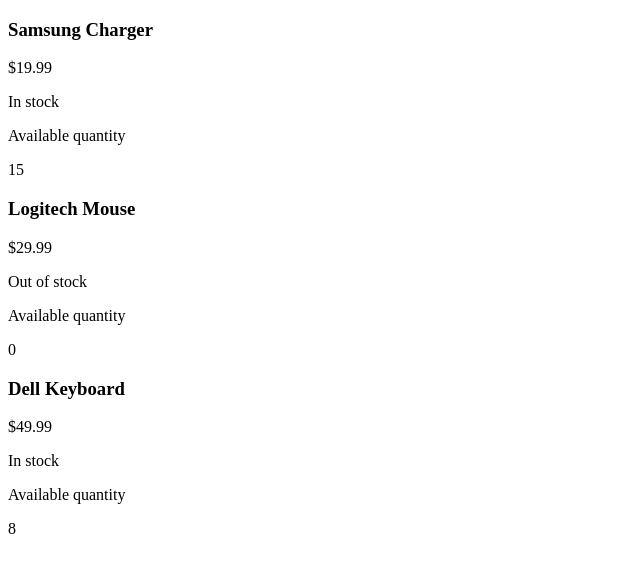
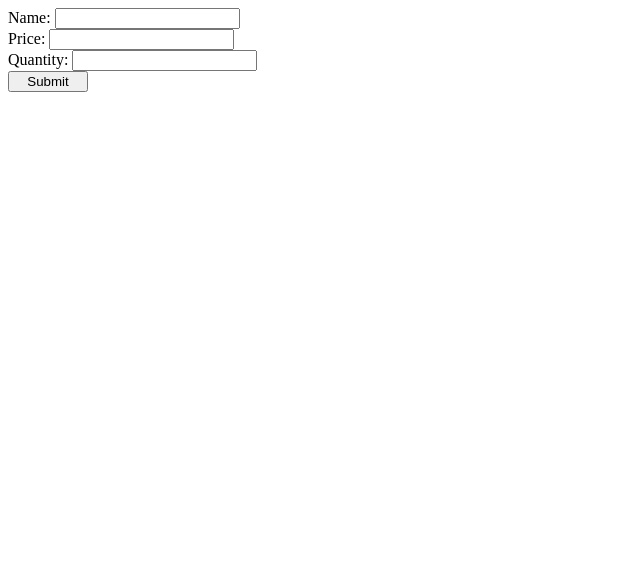
Before and after one commit to Sathvik1109/Stockpilot, a React (Vite) app: page / in a window 1280 px wide. Shown: the top 572 px of the page, without its empty margins (0-640 px from the left). Built offline with nearby package versions, Linux system fonts and the light colour scheme.

Commit message:
feat: built all the logic of handling the add product

```diff
--- a/src/App.jsx
+++ b/src/App.jsx
@@ -1,15 +1,17 @@
+import { useState } from "react";
 import ProductCard from "./components/ProductCard";
-
-const products = [
-  { id: 1, name: "Samsung Charger", price: 19.99, quantity: 15 },
-  { id: 2, name: "Logitech Mouse", price: 29.99, quantity: 0 },
-  { id: 3, name: "Dell Keyboard", price: 49.99, quantity: 8 },
-];
+import AddProduct from "./components/AddProduct";
 
 const App = () => {
+  const [products, setProducts] = useState([]);
+
+  const addProduct = (newProduct) => {
+    setProducts((prev) => [...prev, newProduct]);
+  };
+
   return (
     <div>
-      {products.map((product) => (
+      {products?.map((product) => (
         <ProductCard
           key={product.id}
           name={product.name}
@@ -17,6 +19,8 @@ const App = () => {
           quantity={product.quantity}
         />
       ))}
+
+      <AddProduct onAddProduct={addProduct} />
     </div>
   );
 };
--- /dev/null
+++ b/src/components/AddProduct.jsx
@@ -0,0 +1,101 @@
+import { useState } from "react";
+
+const AddProduct = ({ onAddProduct }) => {
+  const [name, setName] = useState("");
+  const [price, setPrice] = useState("");
+  const [quantity, setQuantity] = useState("");
+  const [errors, setErrors] = useState();
+
+  const handleSubmit = (e) => {
+    e.preventDefault();
+
+    const newErrors = {};
+
+    if (!name.trim()) {
+      newErrors.name = "Product name is required";
+    }
+
+    if (price.trim() === "" || !Number.isFinite(+price) || +price < 0) {
+      newErrors.price = "Enter a valid non negative price";
+    }
+
+    if (quantity.trim() === "" || !Number.isInteger(+price) || +quantity < 0) {
+      newErrors.quantity = "Enter a valid non negative price";
+    }
+
+    setErrors(newErrors);
+
+    if (Object.keys(newErrors).length > 0) {
+      return;
+    }
+
+    const newProduct = {
+      id: crypto.randomUUID(),
+      name,
+      price: +price,
+      quantity: +quantity,
+    };
+
+    onAddProduct(newProduct);
+
+    setName("");
+    setPrice("");
+    setQuantity("");
+  };
+
+  return (
+    <div>
+      <form
+        onSubmit={handleSubmit}
+        style={{
+          display: "flex",
+          flexDirection: "column",
+        }}
+      >
+        <div>
+          <label htmlFor="name">Name: </label>
+          <input
+            id="name"
+            type="text"
+            value={name}
+            onChange={(e) => setName(e.target.value)}
+          />
+          {errors && <p style={{ color: "red" }}>{errors.name}</p>}
+        </div>
+
+        <div>
+          <label htmlFor="price">Price: </label>
+          <input
+            id="price"
+            type="text"
+            value={price}
+            onChange={(e) => setPrice(e.target.value)}
+          />
+          {errors && <p style={{ color: "red" }}>{errors.price}</p>}
+        </div>
+
+        <div>
+          <label htmlFor="quantity">Quantity: </label>
+          <input
+            id="quantity"
+            type="number"
+            min={0}
+            value={quantity}
+            onChange={(e) => setQuantity(e.target.value)}
+          />
+          {errors && <p style={{ color: "red" }}>{errors.quantity}</p>}
+        </div>
+        <button
+          type="submit"
+          style={{
+            width: "80px",
+          }}
+        >
+          Submit
+        </button>
+      </form>
+    </div>
+  );
+};
+
+export default AddProduct;
```
